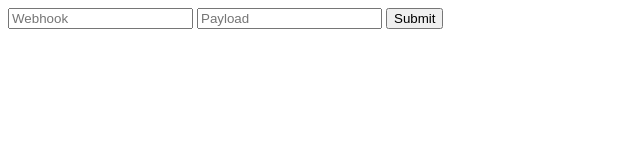
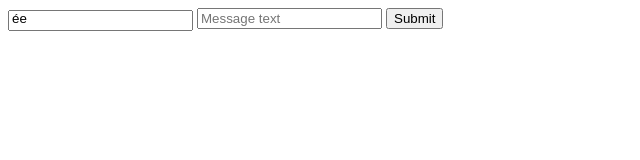
Before and after one commit to hithroc/hithroc.github.io, a plain HTML site: page index.html in a window 1280 px wide. Shown: the full height of the page, 0-640 px from the left. Drawn offline with Linux system fonts and the light colour scheme.

Commit message:
Use GET param

```diff
--- a/index.html
+++ b/index.html
@@ -2,19 +2,32 @@
 <html>
   <head>
     <script>
-      var sendWebhook = function() {
+      function findGetParameter(parameterName) {
+        var result = null,
+            tmp = [];
+        location.search
+        .substr(1)
+            .split("&")
+            .forEach(function (item) {
+            tmp = item.split("=");
+            if (tmp[0] === parameterName) result = decodeURIComponent(tmp[1]);
+        });
+        return result;
+      }
+      function sendWebhook() {
         var hook    = document.getElementById("hook").value;
         var payload = document.getElementById("payload").value;
         var xhttp = new XMLHttpRequest();
         xhttp.onreadystatechange = function() { if (this.readyState == 4) { alert(this.response); } }
         xhttp.open("GET", hook + "?text=" + encodeURIComponent(payload), true);
         xhttp.send();
-      }
+      };
+      window.onload = function () {document.getElementById("hook").value = atob(findGetParameter("hook"))};
     </script>
   </head>
   <body>
     <input id="hook" class="url-input" type="text" placeholder="Webhook">
-    <input id="payload" class="url-input" type="text" placeholder="Payload">
+    <input id="payload" class="url-input" type="text" placeholder="Message text">
     <input id="submit_button" class="submit" type="submit" onclick="sendWebhook()"  value="Submit">
   </body>
 </html>
```
